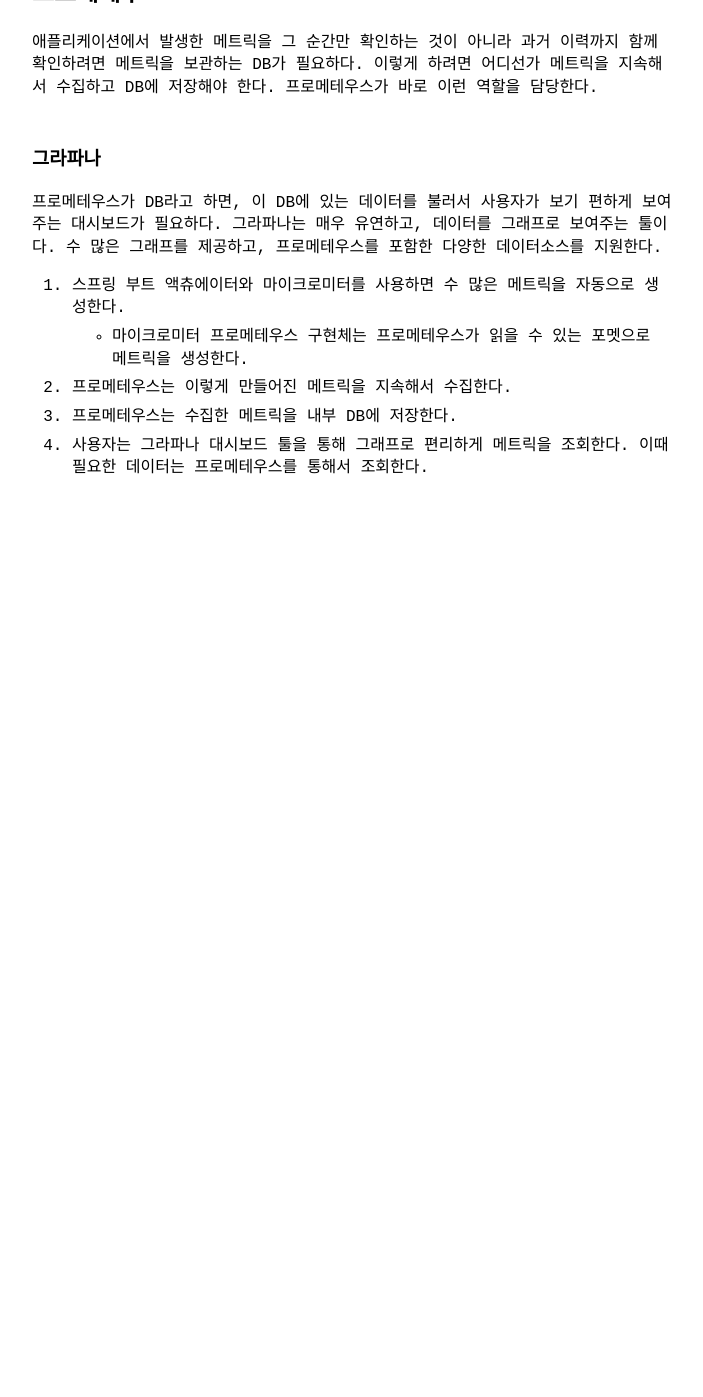
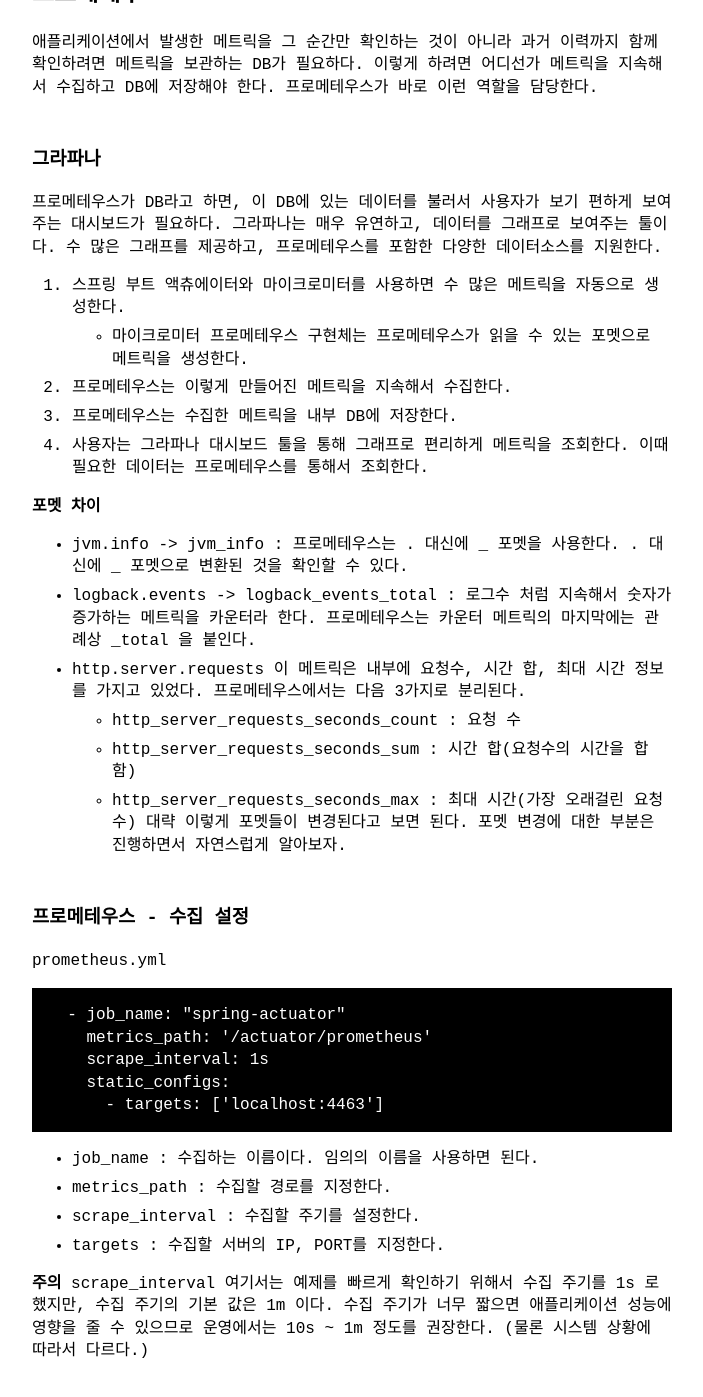
Before and after one commit to khjzzm/khjzzm.github.io, a Jekyll site: the page built from _posts/2023-06-27-Monitoring.md, in a window 1280 px wide and 1400 px high, scrolled down 3473 px. Shown: the top 1397 px of the window, without its empty margins (288-991 px from the left). Built offline with Jekyll 4.4.1, drawn with Linux system fonts in a browser that asks for light colours; before the commit the page ends 4033 px from its top, so only the background shows below that.

Commit message:
프로메테우스 - 수집 설정

```diff
--- a/_posts/2023-06-27-Monitoring.md
+++ b/_posts/2023-06-27-Monitoring.md
@@ -132,3 +132,33 @@
 2. 프로메테우스는 이렇게 만들어진 메트릭을 지속해서 수집한다.
 3. 프로메테우스는 수집한 메트릭을 내부 DB에 저장한다.
 4. 사용자는 그라파나 대시보드 툴을 통해 그래프로 편리하게 메트릭을 조회한다. 이때 필요한 데이터는 프로메테우스를 통해서 조회한다.
+
+
+**포멧 차이**
+- jvm.info -> jvm_info : 프로메테우스는 . 대신에 _ 포멧을 사용한다. . 대신에 _ 포멧으로 변환된 것을 확인할 수 있다.
+- logback.events -> logback_events_total : 로그수 처럼 지속해서 숫자가 증가하는 메트릭을 카운터라 한다. 프로메테우스는 카운터 메트릭의 마지막에는 관례상 _total 을 붙인다.
+- http.server.requests 이 메트릭은 내부에 요청수, 시간 합, 최대 시간 정보를 가지고 있었다. 프로메테우스에서는 다음 3가지로 분리된다.
+  - http_server_requests_seconds_count : 요청 수
+  - http_server_requests_seconds_sum : 시간 합(요청수의 시간을 합함)
+  - http_server_requests_seconds_max : 최대 시간(가장 오래걸린 요청 수)
+대략 이렇게 포멧들이 변경된다고 보면 된다. 포멧 변경에 대한 부분은 진행하면서 자연스럽게 알아보자.
+
+### 프로메테우스 - 수집 설정
+prometheus.yml
+~~~yml
+  - job_name: "spring-actuator"
+    metrics_path: '/actuator/prometheus'
+    scrape_interval: 1s
+    static_configs:
+      - targets: ['localhost:4463']
+~~~
+
+- job_name : 수집하는 이름이다. 임의의 이름을 사용하면 된다.
+- metrics_path : 수집할 경로를 지정한다.
+- scrape_interval : 수집할 주기를 설정한다.
+- targets : 수집할 서버의 IP, PORT를 지정한다.
+
+
+**주의**
+scrape_interval 여기서는 예제를 빠르게 확인하기 위해서 수집 주기를 1s 로 했지만, 수집 주기의 기본 값은 1m 이다.
+수집 주기가 너무 짧으면 애플리케이션 성능에 영향을 줄 수 있으므로 운영에서는 10s ~ 1m 정도를 권장한다. (물론 시스템 상황에 따라서 다르다.)
```
Also changed, not shown: _posts/2023-07-11-IntelliJ-use.md (added, +4 -0 lines).
